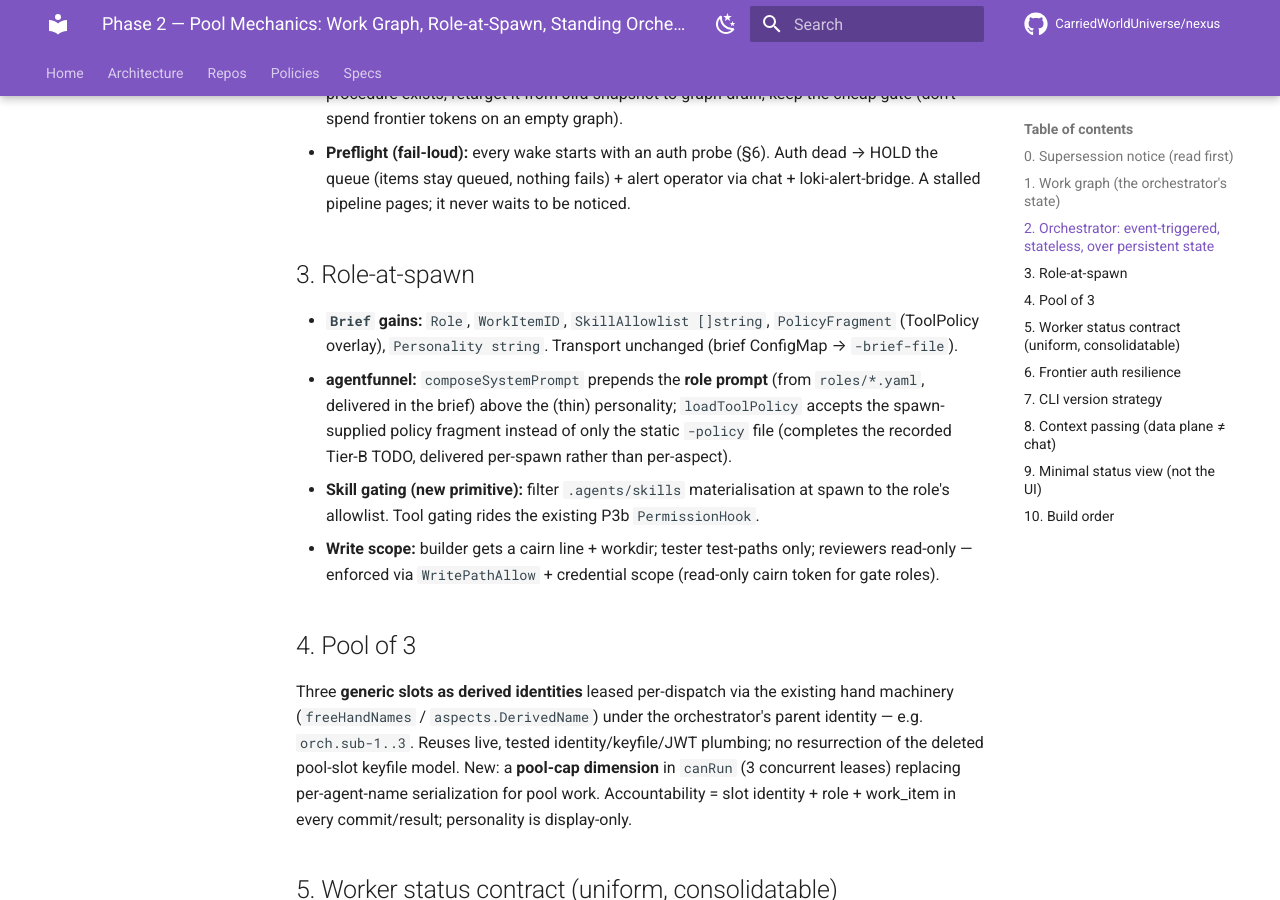
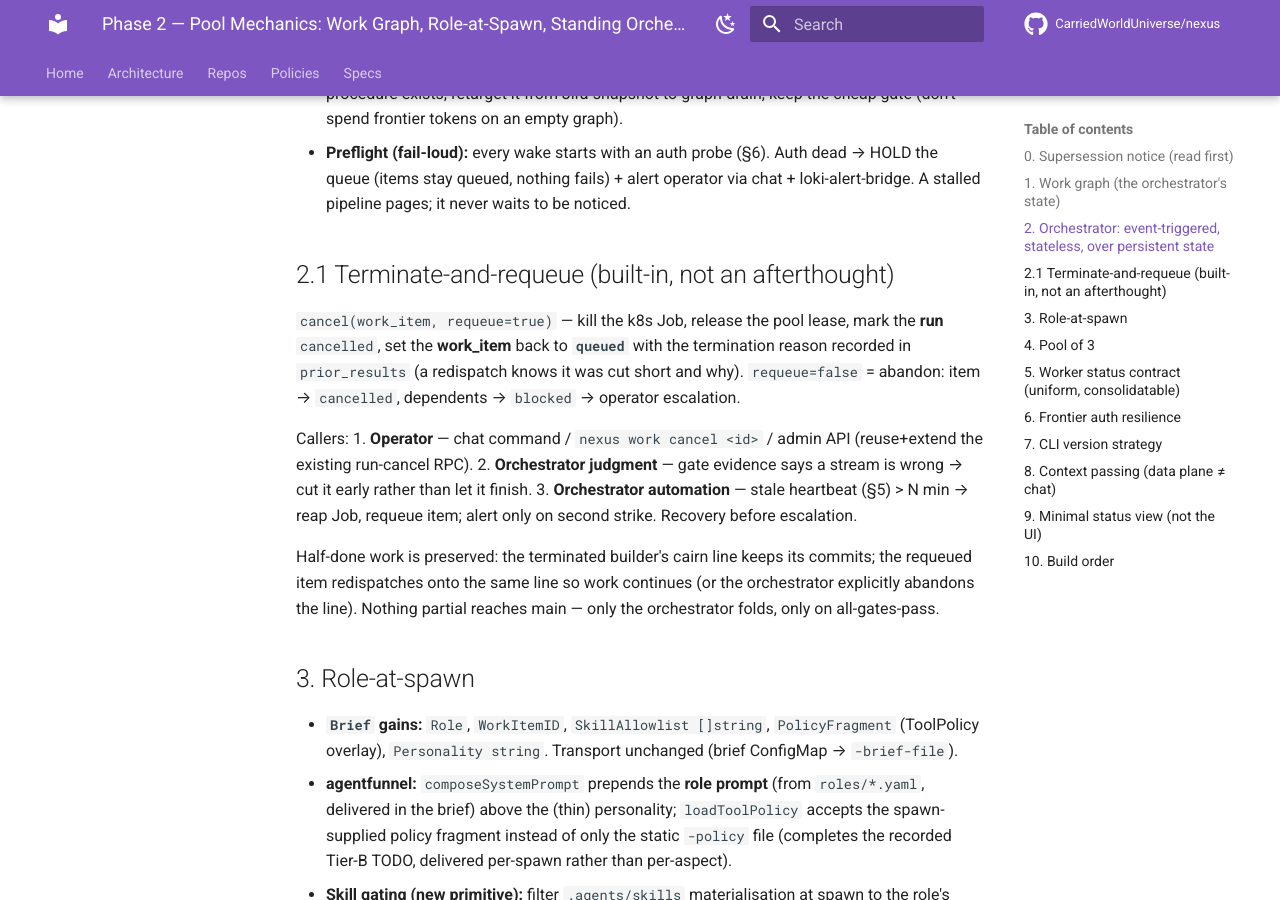
Before and after one commit to CarriedWorldUniverse/nexus, an MkDocs documentation site: the page built from docs/network/PHASE2-DESIGN.md, in a window 1280 px wide and 900 px high, scrolled down 1475 px. Built offline with MkDocs 1.6.1 and Material for MkDocs 9.7.7, drawn with Linux system fonts in a browser that asks for light colours; comment, search, counter and statistics services are not loaded.

Commit message:
phase 2 design: add 2.1 terminate-and-requeue - operator or orchestrator can kill a run and return the work item to queued, stale-heartbeat auto-reap, half-done cairn work preserved on the line.
Co-Authored-By: Claude Fable 5 <noreply@anthropic.com>

Change-Id: zonwmnnzzpkxzyynvtmouknnvkzvttozqqxzyzzzoqloznlrzwovvmqrpsypkzwns

```diff
--- a/docs/network/PHASE2-DESIGN.md
+++ b/docs/network/PHASE2-DESIGN.md
@@ -38,6 +38,17 @@ Not a CronJob-cadence drain (pays latency at every hop of every stream), not an
 - **Wake triggers:** `OnJobDone` completion hook (primary — hop latency becomes seconds), shadow-enqueue (new work), cadence fallback (catches missed events), operator poke.
 - **Body:** evolve `-drain` mode (`runtime/cmd/agentfunnel/drain.go`) — the orchestrate procedure exists; retarget it from Jira-snapshot to graph-drain, keep the cheap gate (don't spend frontier tokens on an empty graph).
 - **Preflight (fail-loud):** every wake starts with an auth probe (§6). Auth dead → HOLD the queue (items stay queued, nothing fails) + alert operator via chat + loki-alert-bridge. A stalled pipeline pages; it never waits to be noticed.
+
+## 2.1 Terminate-and-requeue (built-in, not an afterthought)
+
+`cancel(work_item, requeue=true)` — kill the k8s Job, release the pool lease, mark the **run** `cancelled`, set the **work_item** back to **`queued`** with the termination reason recorded in `prior_results` (a redispatch knows it was cut short and why). `requeue=false` = abandon: item → `cancelled`, dependents → `blocked` → operator escalation.
+
+Callers:
+1. **Operator** — chat command / `nexus work cancel <id>` / admin API (reuse+extend the existing run-cancel RPC).
+2. **Orchestrator judgment** — gate evidence says a stream is wrong → cut it early rather than let it finish.
+3. **Orchestrator automation** — stale heartbeat (§5) > N min → reap Job, requeue item; alert only on second strike. Recovery before escalation.
+
+Half-done work is preserved: the terminated builder's cairn line keeps its commits; the requeued item redispatches onto the same line so work continues (or the orchestrator explicitly abandons the line). Nothing partial reaches main — only the orchestrator folds, only on all-gates-pass.
 
 ## 3. Role-at-spawn
 
```
